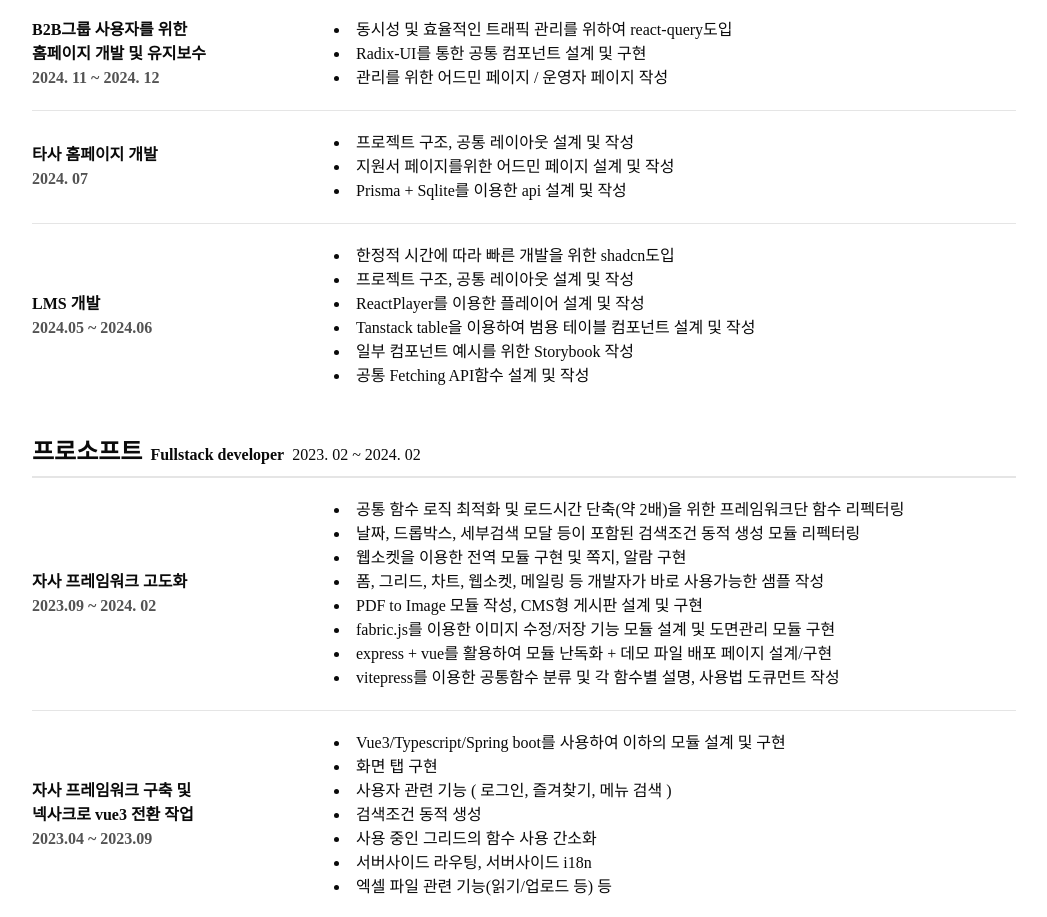
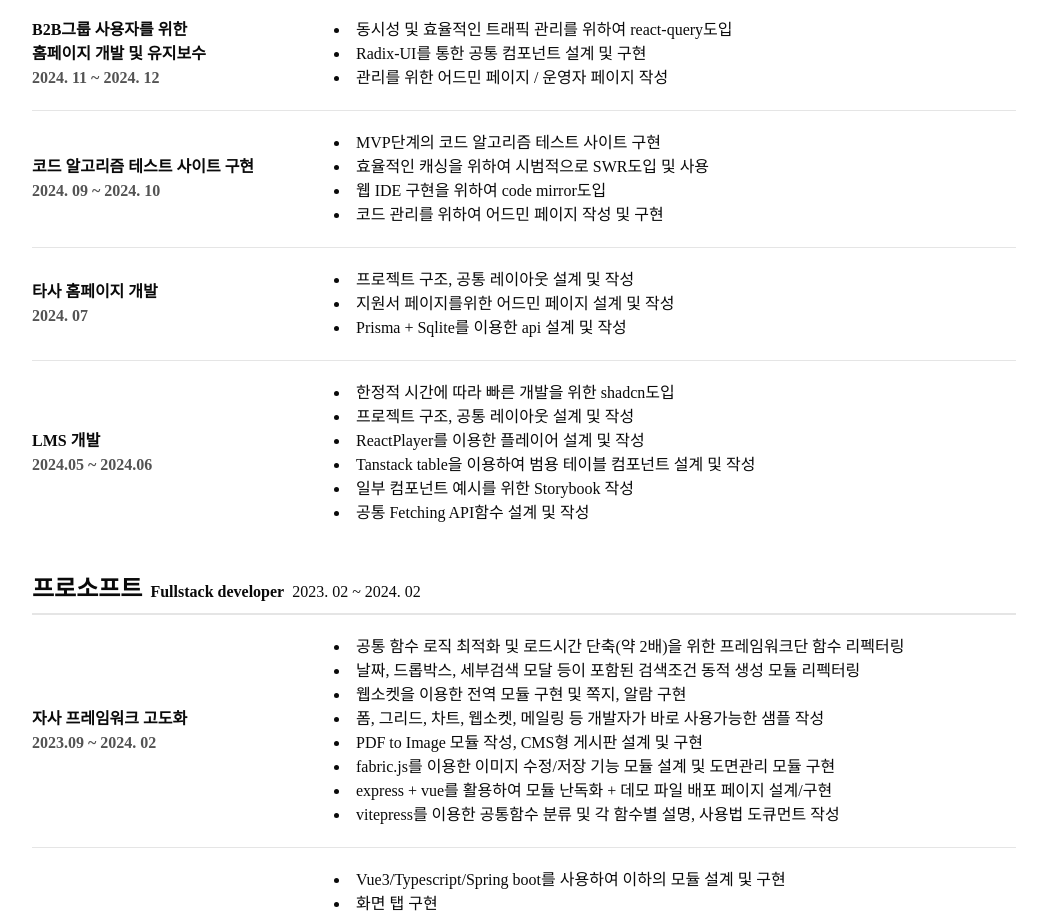
Before and after one commit to B-HS/RESUME, a Next.js app: page / in a window 1280 px wide. Shown: the part 1300-2217 px from the top of the page, without its empty margins (116-1163 px from the left). Built offline with nearby package versions, Linux system fonts and the light colour scheme.

Commit message:
Add history for job

```diff
--- a/shared/constant/history.tsx
+++ b/shared/constant/history.tsx
@@ -31,6 +31,16 @@ export const history = {
                     '동시성 및 효율적인 트래픽 관리를 위하여 react-query도입',
                     'Radix-UI를 통한 공통 컴포넌트 설계 및 구현',
                     '관리를 위한 어드민 페이지 / 운영자 페이지 작성',
+                ],
+            },
+            codetest: {
+                title: '코드 알고리즘 테스트 사이트 구현',
+                duration: '2024. 09 ~ 2024. 10',
+                description: [
+                    'MVP단계의 코드 알고리즘 테스트 사이트 구현',
+                    '효율적인 캐싱을 위하여 시범적으로 SWR도입 및 사용',
+                    '웹 IDE 구현을 위하여 code mirror도입',
+                    '코드 관리를 위하여 어드민 페이지 작성 및 구현',
                 ],
             },
             otherCompany: {
```
